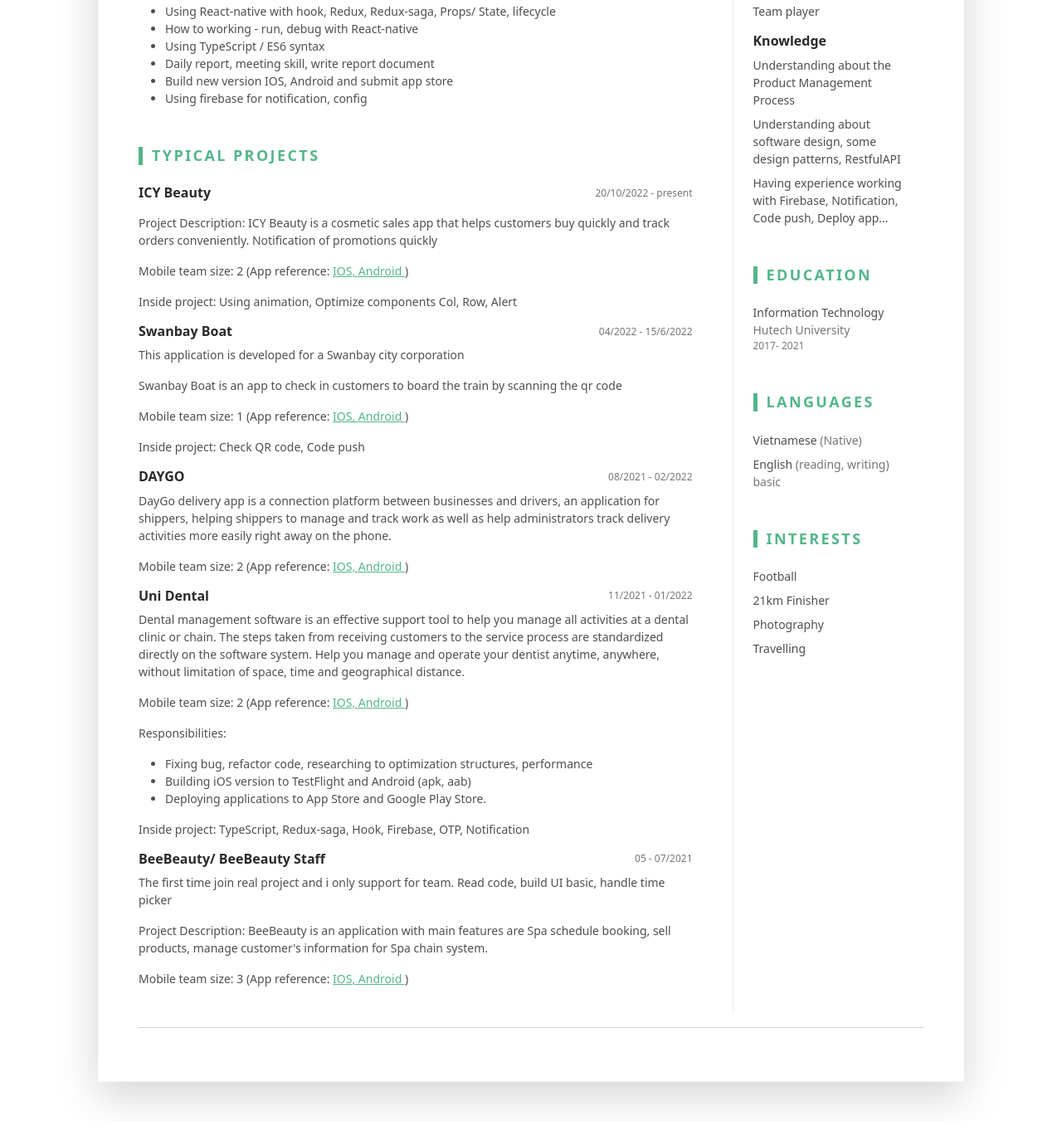
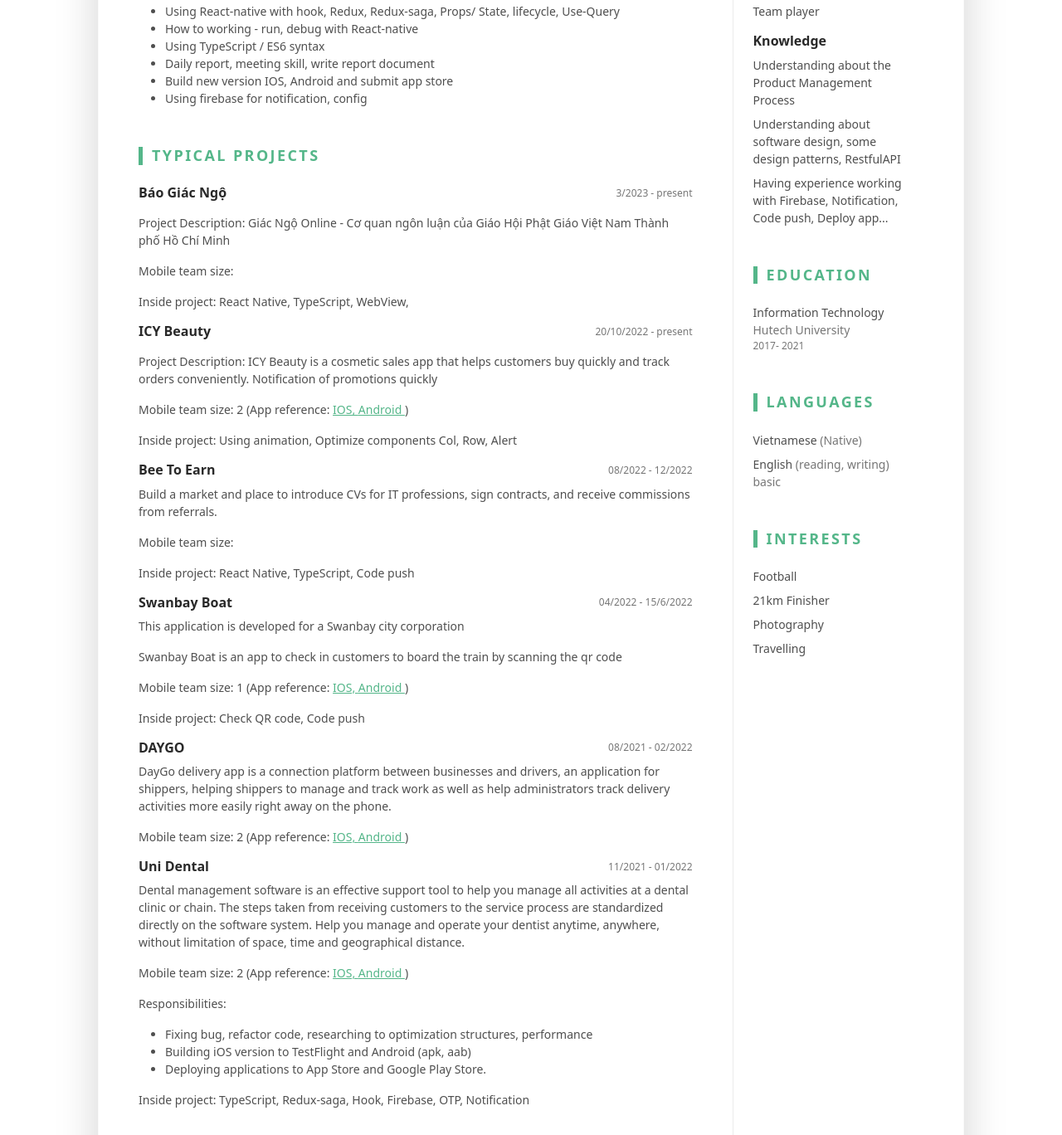
Before and after one commit to minhnguyen26/cv-nguyennhatminh, a plain HTML site: page index.html in a window 1280 px wide. Shown: the part 781-2149 px from the top of the page at 83% size. Drawn offline with Linux system fonts and the light colour scheme.

Commit message:
Update index.html
11/05/2023

```diff
--- a/index.html
+++ b/index.html
@@ -31,7 +31,7 @@
 					<div class="row align-items-center">
 						<div class="resume-title col-12 col-md-6 col-lg-8 col-xl-8">
 							<h2 class="resume-name mb-0 text-uppercase">NGUYEN NHAT MINH</h2>
-							<div class="resume-tagline mb-3 mb-md-0">Mobile Software Engineer (Junior)</div>
+							<div class="resume-tagline mb-3 mb-md-0">Mobile Software Engineer</div>
 						</div><!--//resume-title-->
 						<div class="resume-contact col-12 col-md-6 col-lg-5 col-xl-4">
 							<ul class="list-unstyled mb-0">
@@ -51,7 +51,7 @@
 						</div>
 						<div class="col text-start">
 							<h3 class="text-uppercase resume-section-heading mb-3">About myself</h3>
-							<p class="mb-0">My name is Nguyen Nhat Minh a Mobile Developer. I am working as a Mobile Developer React Native with 1.5 year of experience. Recently I have been developing skill, research and technical on Flutter and worked  </p>
+							<p class="mb-0">My name is Nguyen Nhat Minh a Mobile Developer. I am working as a Mobile Developer React Native with 2 year of experience. Recently I have been developing skill, research and technical on Flutter and worked  </p>
 
 						</div><!--//col-->
 					</div>
@@ -86,7 +86,7 @@
 										<p>The first time join and work with real project</p>
 										<p>Internship process as mobile dev</p>
 										<ul class="resume-list">
-											<li>Using React-native with hook, Redux, Redux-saga, Props/ State, lifecycle </li>
+											<li>Using React-native with hook, Redux, Redux-saga, Props/ State, lifecycle, Use-Query </li>
 											<li>How to working - run, debug with React-native</li>
 											<li>Using TypeScript / ES6 syntax</li>
 											<li>Daily report, meeting skill, write report document</li>
@@ -98,6 +98,31 @@
 							</section><!--//work-section-->
 							<section class="project-section py-3">
 								<h3 class="text-uppercase resume-section-heading mb-4">Typical Projects</h3>
+								<div class="item mb-3">
+									<div class="item-heading row align-items-center mb-2">
+										<h4 class="item-title col-12 col-md-6 col-lg-8 mb-2 mb-md-0">Báo Giác Ngộ</h4>
+										<div class="item-meta col-12 col-md-6 col-lg-4 text-muted text-start text-md-end">3/2023 - present</div>
+									</div>
+									<div class="item-content">
+										<p></p>
+										<p> <span class="font-weight-bold">Project Description:</span> Giác Ngộ Online - Cơ quan ngôn luận của Giáo Hội Phật Giáo Việt Nam Thành phố Hồ Chí Minh </p>
+										<p>
+											<span class="font-weight-bold">Mobile team size:</span>
+											<!-- 1 (App
+											reference: <a
+												href="https://apps.apple.com/us/app/icy-beauty/id6444062846">IOS,
+											</a><a
+												href="https://play.google.com/store/apps/details?id=com.itbeesolutions.icybeauty">Android
+											</a>) -->
+										</p>
+										<p>
+											<span class="font-weight-bold">Inside project:</span>
+												React Native,
+												TypeScript,
+												WebView,
+										</p>
+									</div>
+								</div><!--//item-->
 								<div class="item mb-3">
 									<div class="item-heading row align-items-center mb-2">
 										<h4 class="item-title col-12 col-md-6 col-lg-8 mb-2 mb-md-0">ICY Beauty</h4>
@@ -118,6 +143,30 @@
 											<span class="font-weight-bold">Inside project:</span>
 												Using animation,
 												Optimize components Col, Row, Alert
+										</p>
+									</div>
+								</div><!--//item-->
+								<div class="item mb-3">
+									<div class="item-heading row align-items-center mb-2">
+										<h4 class="item-title col-12 col-md-6 col-lg-8 mb-2 mb-md-0">Bee To Earn</h4>
+										<div class="item-meta col-12 col-md-6 col-lg-4 text-muted text-start text-md-end">08/2022 - 12/2022</div>
+									</div>
+									<div class="item-content">
+										<p>Build a market and place to introduce CVs for IT professions, sign contracts, and receive commissions from referrals.</p>
+										<p>
+											<span class="font-weight-bold">Mobile team size:</span>
+											<!-- 1 (App -->
+											<!-- reference: <a
+												href="https://apps.apple.com/vn/app/swanbay-boat/id1630699597">IOS,
+											</a><a
+												href="https://play.google.com/store/apps/details?id=com.swancity.boatcheckin">Android
+											</a>) -->
+										</p>
+										<p>
+											<span class="font-weight-bold">Inside project:</span>
+												React Native,
+												TypeScript,
+												Code push
 										</p>
 									</div>
 								</div><!--//item-->
@@ -192,30 +241,6 @@
 											<span class="font-weight-bold">Inside project:</span>
 											TypeScript, Redux-saga, Hook, Firebase, OTP, Notification
 										</p>
-									</div>
-								</div><!--//item-->
-								<div class="item">
-									<div class="item-heading row align-items-center mb-2">
-										<h4 class="item-title col-12 col-md-6 col-lg-8 mb-2 mb-md-0">BeeBeauty/ BeeBeauty Staff </h4>
-										<div class="item-meta col-12 col-md-6 col-lg-4 text-muted text-start text-md-end">05 - 07/2021</div>
-
-									</div>
-									<div class="item-content">
-										<p>The first time join real project and i only support for team. Read code, build UI basic, handle time picker</p>
-										<p>
-											<span class="font-weight-bold">Project Description:</span>
-											BeeBeauty is an application with main features are Spa schedule booking,
-											sell products, manage customer's information for Spa chain system.
-										</p>
-										<p>
-											<span class="font-weight-bold">Mobile team size:</span> 3 (App
-											reference: <a
-												href="https://apps.apple.com/vn/app/beebeauty/id1573563265">IOS,
-											</a><a
-												href="https://play.google.com/store/apps/details?id=com.beebeauty">Android
-											</a>)
-										</p>
-
 									</div>
 								</div><!--//item-->
 							</section><!--//project-section-->
```
